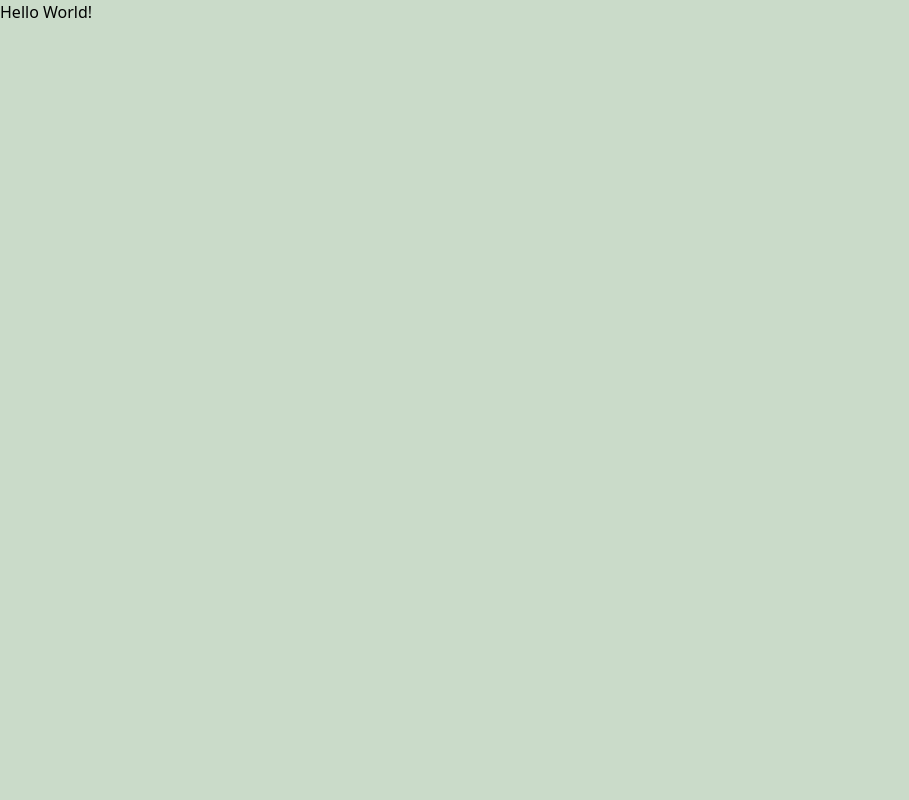
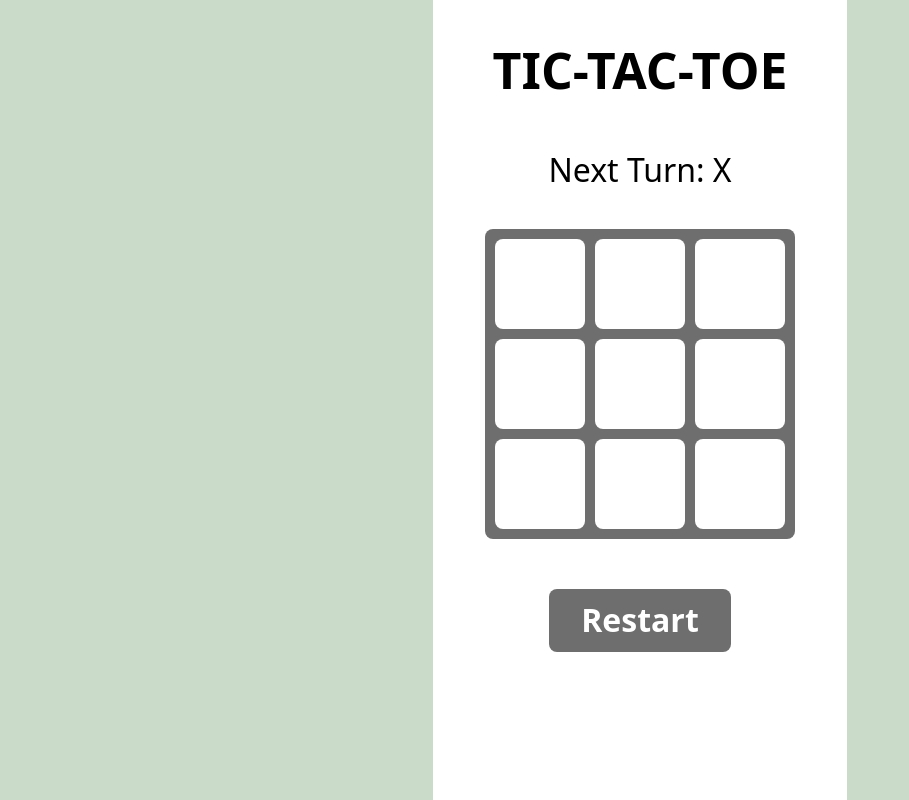
Before and after one commit to Pablo14697/tictactoe, a React (Vite) app in the folder apps/web/: page / in a window 1280 px wide. Shown: the whole page, without its empty margins (0-909 px from the left). Built offline with nearby package versions, Linux system fonts and the light colour scheme.

Commit message:
PR-1 tic tac toe multiplayer is working

```diff
--- a/apps/web/src/components/pages/game/game.page.tsx
+++ b/apps/web/src/components/pages/game/game.page.tsx
@@ -1,3 +1,117 @@
+import { testIdCell, testIdGameStatus } from '@constants';
+import {
+  GameOutcome,
+  GamePlayer,
+  type GameResult,
+} from '@customTypes/game.types';
+import { ActionButton } from '@shared/action-button.component';
+import { SquareButton } from '@shared/square-button.component';
+import { checkGameResult } from '@utils/game.util';
+import { useState } from 'react';
+
+const INITIAL_TABLE = [null, null, null, null, null, null, null, null, null];
+
+const updateArrayAt = (i, value, arr) => {
+  const newArray = [...arr];
+
+  newArray[i] = value;
+
+  return newArray;
+};
+
 export const GamePage: React.FC = () => {
-  return <div>Hello World!</div>;
+  const [currentPlayer, setCurrentPlayer] = useState<GamePlayer>(GamePlayer.X);
+  const [result, setResult] = useState<GameResult>({
+    outcome: GameOutcome.UNRESOLVED,
+  });
+  const [game, setGame] = useState(INITIAL_TABLE);
+
+  const isGameFinished = result.outcome !== GameOutcome.UNRESOLVED;
+
+  return (
+    <div className="flex min-h-screen w-screen justify-center">
+      <div className="bg-white overflow-y-scroll no-scrollbar">
+        <div className="flex flex-col items-center px-[52px] bg-white">
+          <div className="mt-[40px]" />
+          <h1 className="font-bold text-[50px] leading-[60.51px] whitespace-nowrap">
+            TIC-TAC-TOE
+          </h1>
+          <div className="mb-[50px]" />
+          {(result.outcome === GameOutcome.X ||
+            result.outcome === GameOutcome.O) && (
+            <h3
+              className="text-[32px] leading-[38.73px] whitespace-nowrap"
+              data-testid={testIdGameStatus}
+            >
+              Winner: {result.outcome}
+            </h3>
+          )}
+
+          {result.outcome === GameOutcome.DRAW && (
+            <h3
+              className="text-[32px] leading-[38.73px] whitespace-nowrap"
+              data-testid={testIdGameStatus}
+            >
+              It's a Draw
+            </h3>
+          )}
+
+          {result.outcome === GameOutcome.UNRESOLVED && (
+            <h3
+              className="text-[32px] leading-[38.73px] whitespace-nowrap"
+              data-testid={testIdGameStatus}
+            >
+              Next Turn: {currentPlayer}
+            </h3>
+          )}
+          <div className="mb-[40px]" />
+
+          <div className="grid min-h-[310px] w-[310px] grid-cols-3 grid-rows-3 gap-[10px] rounded-[8px] bg-custom-gray p-[10px]">
+            {game.map((row, i) => (
+              <SquareButton
+                key={String(i) + Date.now()}
+                data-testid={testIdCell(i)}
+                disabled={isGameFinished}
+                className={
+                  result.winningPositions?.includes(i)
+                    ? 'text-custom-green'
+                    : 'text-black'
+                }
+                onClick={() => {
+                  const updatedGame = updateArrayAt(i, currentPlayer, game);
+                  const result = checkGameResult(updatedGame);
+                  setGame(updatedGame);
+
+                  setCurrentPlayer(
+                    currentPlayer === GamePlayer.X
+                      ? GamePlayer.O
+                      : GamePlayer.X,
+                  );
+                  setResult({
+                    outcome: result.outcome,
+                    winningPositions: result.winningPositions,
+                  });
+                }}
+              >
+                {row}
+              </SquareButton>
+            ))}
+          </div>
+          <div className="mb-[50px]" />
+
+          <ActionButton
+            className={isGameFinished ? 'bg-custom-green' : 'bg-custom-gray'}
+            onClick={() => {
+              setGame(INITIAL_TABLE);
+              setCurrentPlayer(GamePlayer.X);
+              setResult({ outcome: GameOutcome.UNRESOLVED });
+            }}
+          >
+            {isGameFinished ? 'Play Again' : 'Restart'}
+          </ActionButton>
+          <div className="mb-[50px]" />
+        </div>
+      </div>
+    </div>
+  );
 };
--- a/apps/web/src/components/shared/action-button.component.tsx
+++ b/apps/web/src/components/shared/action-button.component.tsx
@@ -4,14 +4,23 @@ interface ActionButtonProps
   extends React.ButtonHTMLAttributes<HTMLButtonElement> {}
 
 export const ActionButton: React.FC<ActionButtonProps> = (props) => {
-  const { children, disabled, ...buttonProps } = props;
+  const { children, className, disabled, ...buttonProps } = props;
 
   return (
     <button
       {...buttonProps}
-      className={`rounded-[8px] bg-custom-gray px-[32px] py-[12px] font-bold text-[32px] text-white leading-[38.73px] ${
-        disabled ? 'opacity-50' : 'hover:opacity-80'
-      }`}
+      className={`
+        rounded-[8px]
+        px-[32px]
+        py-[12px]
+        font-bold
+        text-[32px]
+        text-white
+        leading-[38.73px]
+        hover:opacity-80
+        whitespace-nowrap
+        ${className}
+        `}
       data-testid={testIdActionButton}
       disabled={disabled}
     >
--- /dev/null
+++ b/apps/web/src/components/shared/square-button.component.tsx
@@ -0,0 +1,19 @@
+interface SquareButtonProps
+  extends React.ButtonHTMLAttributes<HTMLButtonElement> {}
+
+export const SquareButton: React.FC<SquareButtonProps> = (props) => {
+  const { children, className, disabled, ...buttonProps } = props;
+  const isSquareSet = children === 'X' || children === 'O';
+
+  return (
+    <button
+      {...buttonProps}
+      className={`flex items-center justify-center rounded-[8px] px-[32px] py-[12px] font-bold text-[50px] leading-[38.73px] ${
+        isSquareSet && !disabled ? 'bg-custom-green-muted' : ' bg-white'
+      } ${className}`}
+      disabled={disabled || isSquareSet}
+    >
+      {children}
+    </button>
+  );
+};
--- a/apps/web/src/main.css
+++ b/apps/web/src/main.css
@@ -2,10 +2,16 @@
 @tailwind components;
 @tailwind utilities;
 
-* {
-  color: black;
-}
-
 body {
   background-color: #cadbc9;
 }
+
+.no-scrollbar::-webkit-scrollbar {
+  display: none;
+}
+
+/* Hide scrollbar for IE, Edge and Firefox */
+.no-scrollbar {
+  -ms-overflow-style: none; /* IE and Edge */
+  scrollbar-width: none; /* Firefox */
+}
--- a/apps/web/src/types/game.types.ts
+++ b/apps/web/src/types/game.types.ts
@@ -1,2 +1,16 @@
-export type GameOutcome = GamePlayer | 'draw' | 'unresolved';
-export type GamePlayer = 'X' | 'O';
+export enum GamePlayer {
+  X = 'X',
+  O = 'O',
+}
+
+export enum GameOutcome {
+  X = 'X',
+  O = 'O',
+  DRAW = 'draw',
+  UNRESOLVED = 'unresolved',
+}
+
+export interface GameResult {
+  outcome: GameOutcome;
+  winningPositions?: number[];
+}
--- a/apps/web/src/utils/game.util.ts
+++ b/apps/web/src/utils/game.util.ts
@@ -1,7 +1,47 @@
-import type { GameOutcome } from 'types/game.types';
+import { GameOutcome, type GameResult } from '@customTypes/game.types';
 
-// checkOutcome should return the outcome of the game based on the current game state
-//
-export const checkOutcome = (): GameOutcome => {
-  return 'unresolved';
+const winningCombinations = [
+  [0, 1, 2],
+  [3, 4, 5],
+  [6, 7, 8],
+  [0, 3, 6],
+  [1, 4, 7],
+  [2, 5, 8],
+  [0, 4, 8],
+  [2, 4, 6],
+];
+
+const getWinningCombination = (
+  board: string[],
+  winningCombinations: number[][],
+): number[] => {
+  for (const combination of winningCombinations) {
+    const [a, b, c] = combination;
+    if (board[a] && board[a] === board[b] && board[a] === board[c]) {
+      return combination;
+    }
+  }
+  return [];
 };
+
+export const checkGameResult = (board): GameResult => {
+  const winningCombination = getWinningCombination(board, winningCombinations);
+
+  if (winningCombination.length) {
+    const winner = board[winningCombination[0]];
+    return {
+      outcome: winner === GameOutcome.X ? GameOutcome.X : GameOutcome.O,
+      winningPositions: winningCombination,
+    };
+  }
+
+  if (board.every((cell) => !!cell)) {
+    return {
+      outcome: GameOutcome.DRAW,
+    };
+  }
+
+  return {
+    outcome: GameOutcome.UNRESOLVED,
+  };
+};
--- a/apps/web/tsconfig.json
+++ b/apps/web/tsconfig.json
@@ -16,7 +16,8 @@
       "@constants": ["./constants.ts"],
       "@pages/*": ["./components/pages/*"],
       "@shared/*": ["./components/shared/*"],
-      "@utils/*": ["./utils/*"]
+      "@utils/*": ["./utils/*"],
+      "@customTypes/*": ["./types/*"]
     },
     "resolveJsonModule": true,
     "skipLibCheck": true,
--- a/apps/web/vite.config.ts
+++ b/apps/web/vite.config.ts
@@ -25,6 +25,7 @@ export default defineConfig({
       '@pages': path.resolve(__dirname, './src/components/pages'),
       '@shared': path.resolve(__dirname, './src/components/shared'),
       '@utils': path.resolve(__dirname, './src/utils'),
+      '@customTypes': path.resolve(__dirname, './src/types'),
     },
   },
   server: { port: Number(process.env.PORT ?? 3000) },
```
Also changed, not shown: 1 other file (tests, documents, lock files or other folders).
